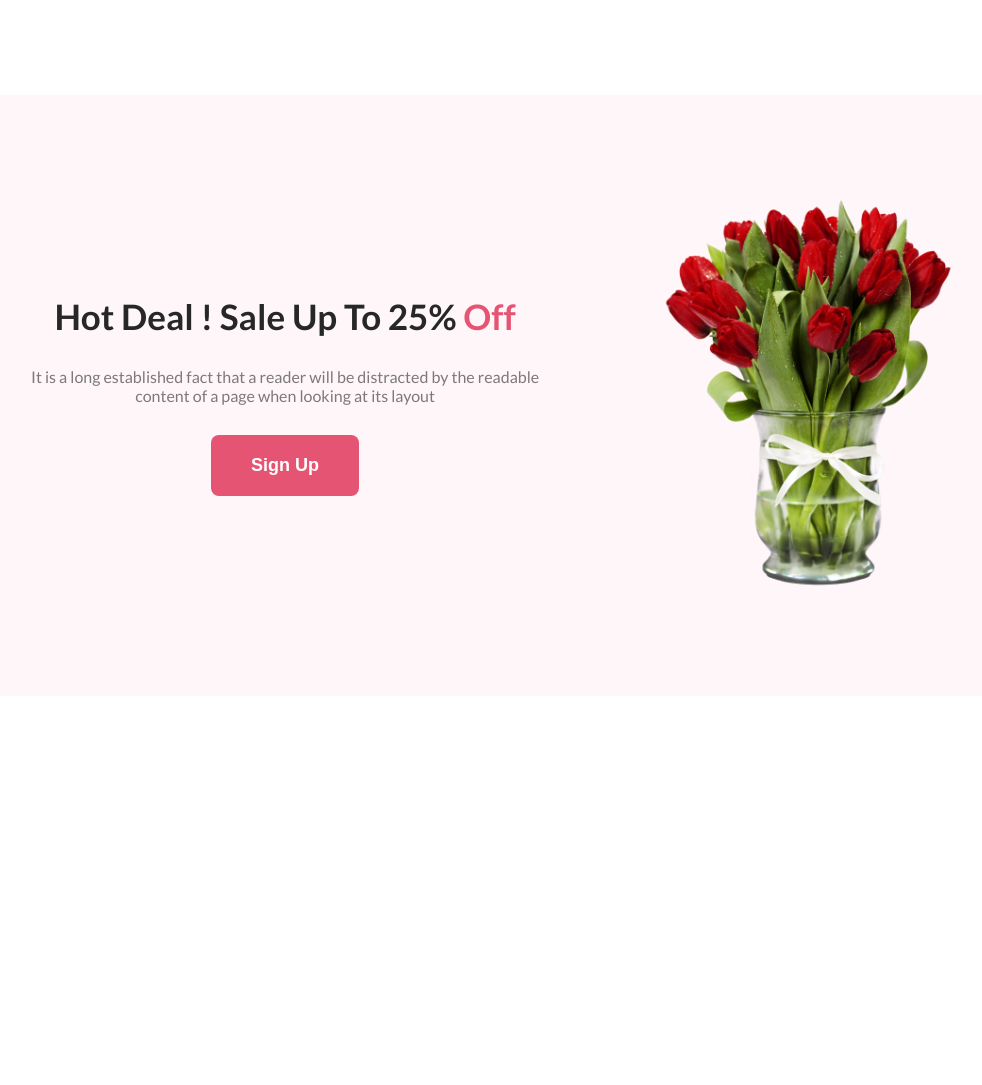
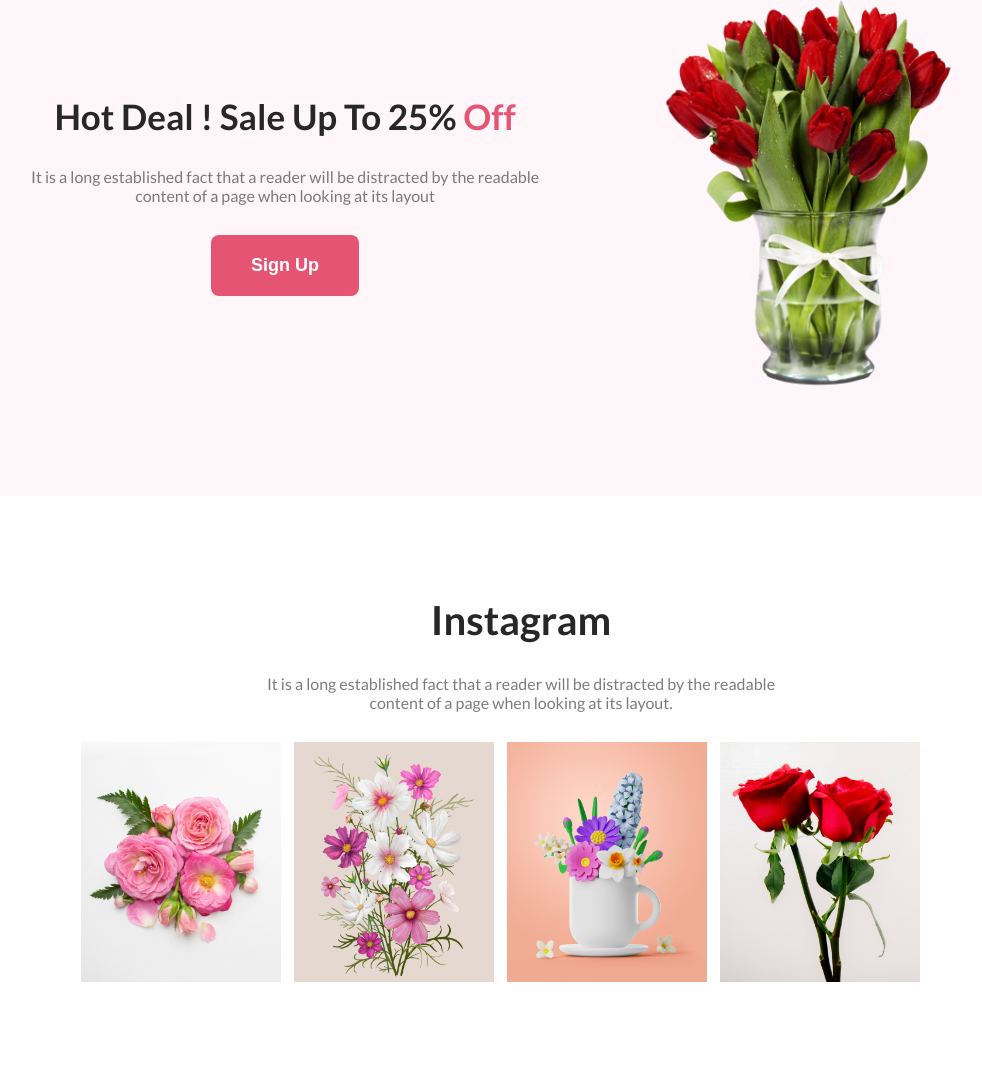
Before and after one commit to RawshanaraEity/flower-shop-website, a plain HTML site: page index.html in a window 1280 px wide. Shown: the part 958-2043 px from the top of the page, without its empty margins (119-1101 px from the left). Before the commit the page ends 1654 px from the top, so only its background shows below. Drawn offline with Linux system fonts and the light colour scheme.

Commit message:
insta section added

```diff
--- a/index.html
+++ b/index.html
@@ -32,6 +32,19 @@
                 <img src="Flower Asset/pngwing 8.png" alt="">
             </div>
         </section>
+
+        <section class="insta">
+            <div class="insta-content">
+                <h4 class="insta-title">Instagram</h4>
+                <p class="insta-description">It is a long established fact that a reader will be distracted by the readable <br>content of a page when looking at its layout.</p>
+            </div>
+            <div class="insta-img">
+                <img src="Flower Asset/Flower 01.png" alt="">
+                <img src="Flower Asset/Rectangle 4.png" alt="">
+                <img src="Flower Asset/Rectangle 5.png" alt="">
+                <img src="Flower Asset/Rectangle 6.png" alt="">
+            </div>
+        </section>
     </main>
 </body>
 </html>
--- a/style.css
+++ b/style.css
@@ -25,7 +25,6 @@ body {
     justify-content: space-between;
     align-items: center;
     background: rgba(229, 84, 115, 0.10);
-    margin-bottom: 200px;
 }
 
 .banner-content {
@@ -35,7 +34,7 @@ body {
 
 .banner-title {
     color: #272727;
-    font-size: 55px;
+    font-size: 50px;
     font-weight: 700;
     margin-bottom: 30px;
 }
@@ -55,14 +54,14 @@ body {
 
 }
 
-/* main section css */
+/* hot section css */
 
 .hot {
     display: flex;
     justify-content: space-between;
     align-items: center;
     border-radius: 8px;
-background: rgba(229, 84, 115, 0.05);
+    background: rgba(229, 84, 115, 0.05);
 }
 
 .hot-content {
@@ -78,7 +77,8 @@ background: rgba(229, 84, 115, 0.05);
     font-weight: 700;
     margin-bottom: 30px;
 }
-.hot-title span{
+
+.hot-title span {
     color: #E55473;
 }
 
@@ -94,3 +94,32 @@ background: rgba(229, 84, 115, 0.05);
     height: 400px;
     padding-right: 200px;
 }
+
+/* insta section css */
+
+.insta {
+    padding: 100px 200px;
+}
+
+.insta-content {
+    text-align: center;
+}
+
+.insta-title {
+    color: #272727;
+    font-size: 40px;
+    font-weight: 700;
+    margin-bottom: 30px;
+}
+
+.insta-description {
+    color: #27272799;
+    font-size: 16px;
+    font-weight: 400;
+    margin-bottom: 30px;
+}
+.insta-img img{
+    width: 200px;
+    height: 240px;
+    margin-right: 10px;
+}
```
